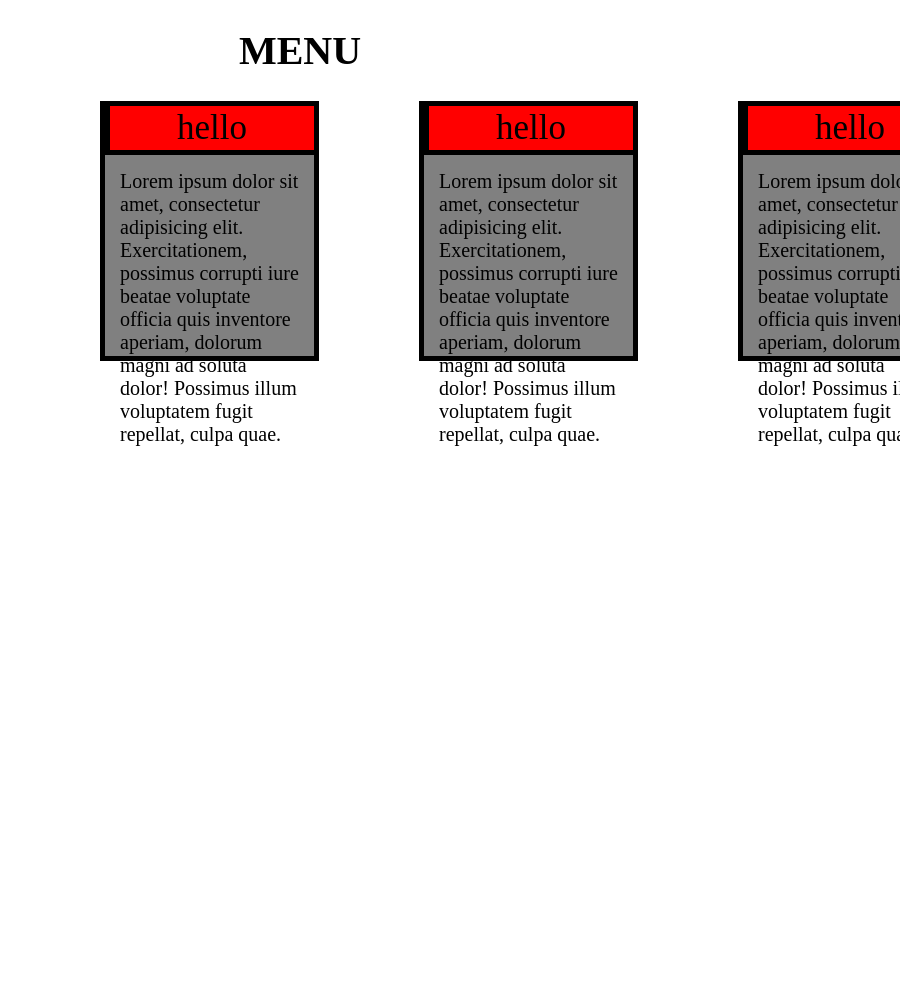
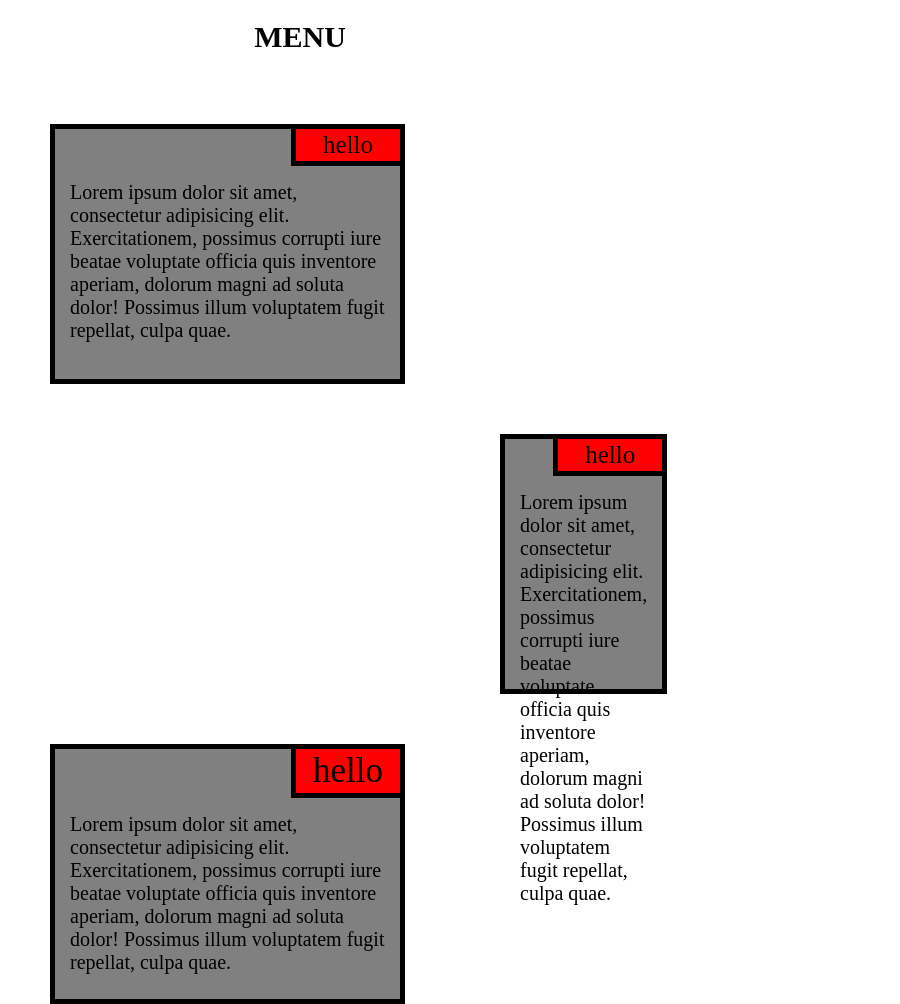
Before and after one commit to realyashsehgal/studious-octo-waffle, a plain HTML site: page site/index.html in a window 600 px wide. Shown: the top 1004 px of the page, 900 px wide, since content can reach past the window. Before the commit the page ends 800 px from the top, so only its background shows below. Drawn offline with Linux system fonts and the light colour scheme.

Commit message:
mobile optimized

```diff
--- a/site/style.css
+++ b/site/style.css
@@ -1,87 +1,4 @@
-@media (min-width: 430px)and(min-height:930px) {
-    body{
-        margin: 0;;
-    }
 
-    #Menu{
-        text-align: center;
-        font-size: 40px;
-        font-family: 'Times New Roman', Times, serif;
-    }
-    #container{
-        display: flex;
-    }
-    #head1{
-        width: 70px;
-        font-size: 25px;
-        background-color: red;
-        float: right;
-        padding: 2px;
-        border-bottom: 5px solid black;
-        border-left: 5px solid black;
-        display: flex;
-        justify-content: center;
-    }
-    #Box1{
-        border: 5px solid black;
-        background-color: grey;
-        height: 150px;
-        width: 200px;
-    }
-    #content{
-        padding: 15px;
-        clear: right;
-        font-size: 20px;
-        font-family: 'Times New Roman', Times, serif;
-    }
-    #head2{
-        width: 200px;
-        font-size: 35px;
-        background-color: red;
-        float: right;
-        padding: 2px;
-        border-bottom: 5px solid black;
-        border-left: 5px solid black;
-        display: flex;
-        justify-content: center;
-    }
-    #Box2{
-        border: 5px solid black;
-        background-color: grey;
-        height: 250px;
-        width: 345px;
-    }
-    #content2{
-        padding: 15px;
-        clear: right;
-        font-size: 20px;
-        font-family: 'Times New Roman', Times, serif;
-    }
-    #head3{
-        width: 200px;
-        font-size: 35px;
-        background-color: red;
-        float: right;
-        padding: 2px;
-        border-bottom: 5px solid black;
-        border-left: 5px solid black;
-        display: flex;
-        justify-content: center;
-    }
-    #Box3{
-        border: 5px solid black;
-        background-color: grey;
-        height: 250px;
-        width: 345px;
-    }
-    #content3{
-        padding: 15px;
-        clear: right;
-        font-size: 20px;
-        font-family: 'Times New Roman', Times, serif;
-    }
-
-}
 body{
     margin: 0;;
 }
@@ -93,6 +10,7 @@ body{
 }
 #container{
     display: flex;
+    flex-wrap: wrap;
 }
 #head1{
     width: 200px;
@@ -106,6 +24,7 @@ body{
     justify-content: center;
 }
 #Box1{
+    margin-top: 50px;
     border: 5px solid black;
     margin-left: 100px;
     background-color: grey;
@@ -130,6 +49,7 @@ body{
     justify-content: center;
 }
 #Box2{
+    margin-top: 50px;
     border: 5px solid black;
     margin-left: 100px;
     background-color: grey;
@@ -154,6 +74,7 @@ body{
     justify-content: center;
 }
 #Box3{
+    margin-top: 50px;
     border: 5px solid black;
     margin-left: 100px;
     background-color: grey;
@@ -166,3 +87,95 @@ body{
     font-size: 20px;
     font-family: 'Times New Roman', Times, serif;
 }
+@media screen and (max-width: 600px){
+
+body{
+    margin: 0;;
+}
+
+#Menu{
+    text-align: center;
+    font-size: 30px;
+    font-family: 'Times New Roman', Times, serif;
+}
+#container{
+    display: flex;
+    flex-wrap: wrap;
+}
+#head1{
+    width: 100px;
+    font-size: 25px;
+    background-color: red;
+    float: right;
+    padding: 2px;
+    border-bottom: 5px solid black;
+    border-left: 5px solid black;
+    display: flex;
+    justify-content: center;
+}
+#Box1{
+    margin-top: 50px;
+    border: 5px solid black;
+    margin-left: 50px;
+    background-color: grey;
+    height: 250px;
+    width: 345px;
+}
+#content{
+    padding: 15px;
+    clear: right;
+    font-size: 20px;
+    font-family: 'Times New Roman', Times, serif;
+}
+#head2{
+    width: 100px;
+    font-size: 25px;
+    background-color: red;
+    float: right;
+    padding: 2px;
+    border-bottom: 5px solid black;
+    border-left: 5px solid black;
+    display: flex;
+    justify-content: center;
+}
+#Box2{
+    margin-top: 50px;
+    border: 5px solid black;
+    margin-left: 500px;
+    background-color: grey;
+    height: 250px;
+    width: 345px;
+}
+#content2{
+    padding: 15px;
+    clear: right;
+    font-size: 20px;
+    font-family: 'Times New Roman', Times, serif;
+}
+#head3{
+    width: 100px;
+    font-size: 35px;
+    background-color: red;
+    float: right;
+    padding: 2px;
+    border-bottom: 5px solid black;
+    border-left: 5px solid black;
+    display: flex;
+    justify-content: center;
+}
+#Box3{
+    margin-top: 50px;
+    border: 5px solid black;
+    margin-left: 50px;
+    background-color: grey;
+    height: 250px;
+    width: 345px;
+}
+#content3{
+    padding: 15px;
+    clear: right;
+    font-size: 20px;
+    font-family: 'Times New Roman', Times, serif;
+}
+
+}
```
